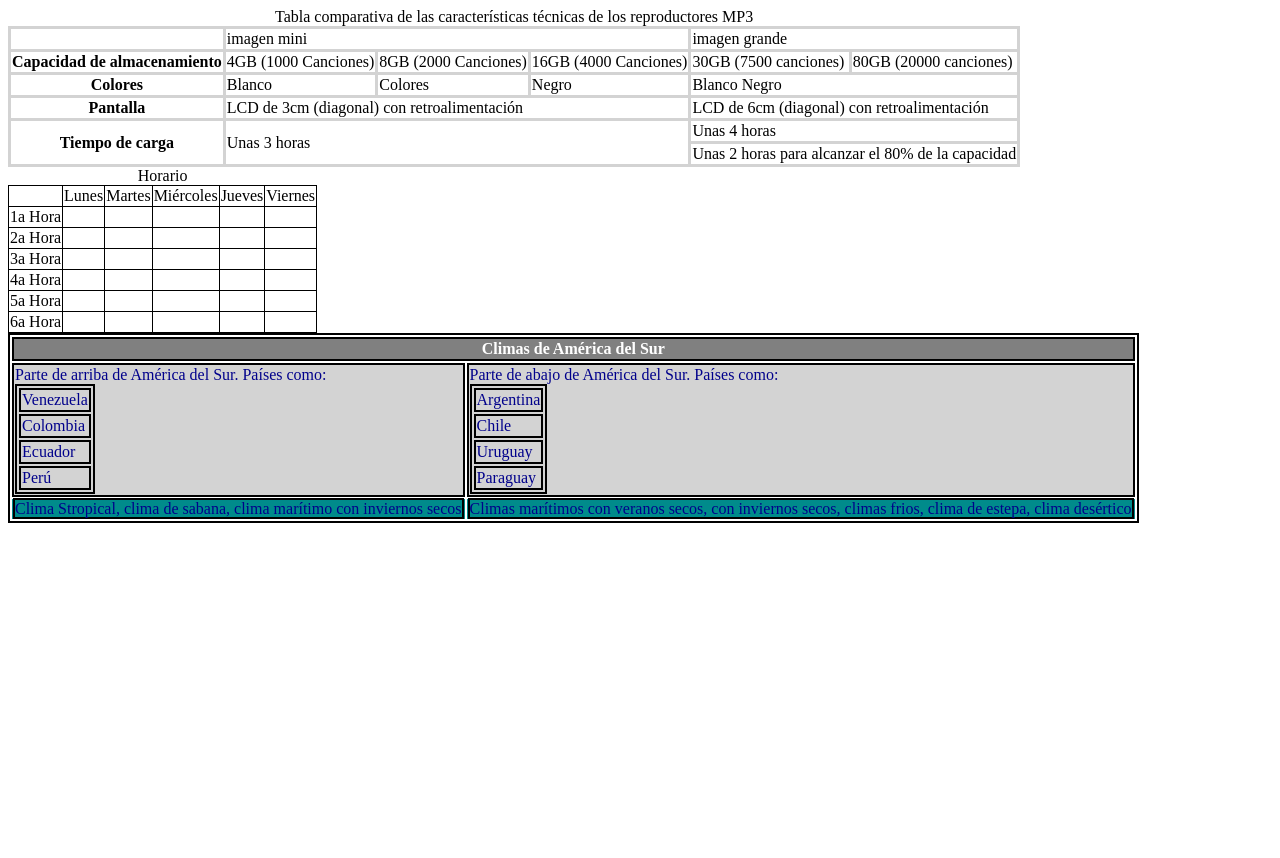
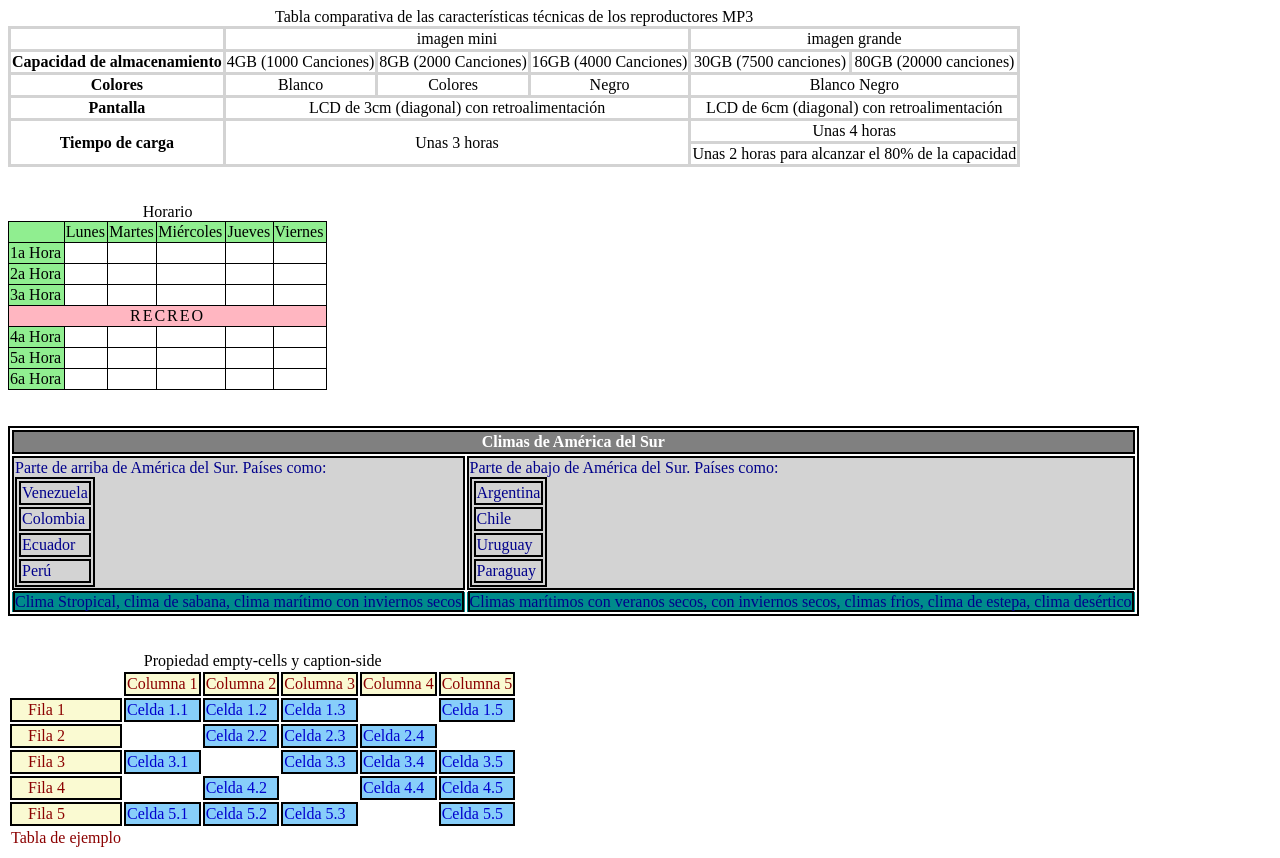
Before and after one commit to apabsuapol/PabloSP, a plain HTML site: page Ejercicio5/index.html in a window 1280 px wide. Before the commit the page ends 800 px from the top, so only its background shows below. Drawn offline with Linux system fonts and the light colour scheme.

Commit message:
Terminado

```diff
--- a/Ejercicio5/index.html
+++ b/Ejercicio5/index.html
@@ -10,14 +10,14 @@
     <table style="border-collapse: collapse; border: 3px solid lightgray">
         <caption>Tabla comparativa de las características técnicas de los reproductores MP3</caption>
         <thead>
-          <tr style="border-collapse: collapse; border: 3px solid lightgray">
+          <tr style="border-collapse: collapse; border: 3px solid lightgray;text-align: center;">
             <th></th>
-            <td style="border-collapse: collapse; border: 3px solid lightgray" colspan="3">imagen mini</td>
+            <td style="border-collapse: collapse; border: 3px solid lightgray" colspan="3"><span>imagen mini</span></td>
             <td style="border-collapse: collapse; border: 3px solid lightgray" colspan="2" >imagen grande</td>
           </tr>
         </thead>
         <tbody>
-          <tr style="border-collapse: collapse; border: 3px solid lightgray">
+          <tr style="border-collapse: collapse; border: 3px solid lightgray;text-align: center;">
             <th style="border-collapse: collapse; border: 3px solid lightgray"> Capacidad de almacenamiento</th>
             <td style="border-collapse: collapse; border: 3px solid lightgray">4GB (1000 Canciones)</td>
             <td style="border-collapse: collapse; border: 3px solid lightgray">8GB (2000 Canciones)</td>
@@ -25,21 +25,21 @@
             <td style="border-collapse: collapse; border: 3px solid lightgray">30GB (7500 canciones)</td>
             <td style="border-collapse: collapse; border: 3px solid lightgray">80GB (20000 canciones)</td>
           </tr>
-          <tr style="border-collapse: collapse; border: 3px solid lightgray">
+          <tr style="border-collapse: collapse; border: 3px solid lightgray;text-align: center;">
             <th style="border-collapse: collapse; border: 3px solid lightgray">Colores</th>
             <td style="border-collapse: collapse; border: 3px solid lightgray">Blanco</td>
             <td style="border-collapse: collapse; border: 3px solid lightgray">Colores</td>
             <td style="border-collapse: collapse; border: 3px solid lightgray">Negro</td>
             <td style="border-collapse: collapse; border: 3px solid lightgray" colspan="2">Blanco Negro</td>
           </tr>
-          <tr style="border-collapse: collapse; border: 3px solid lightgray">
+          <tr style="border-collapse: collapse; border: 3px solid lightgray;text-align: center;">
             <th style="border-collapse: collapse; border: 1px solid lightgray">Pantalla</th>
             <td style="border-collapse: collapse; border: 3px solid lightgray" colspan="3" >LCD de 3cm (diagonal) con retroalimentación</td>
             <td style="border-collapse: collapse; border: 3px solid lightgray" colspan="2">LCD de 6cm (diagonal) con retroalimentación</td>
           </tr>
         </tbody>
         <tfoot>
-          <tr style="border-collapse: collapse; border: 3px solid lightgray">
+          <tr style="border-collapse: collapse; border: 3px solid lightgray;text-align: center;">
             <th style="border-collapse: collapse; border: 3px solid lightgray" rowspan="2">Tiempo de carga</th>
             <td style="border-collapse: collapse; border: 3px solid lightgray" colspan="3" rowspan="2"> Unas 3 horas</td>
             <td style="border-collapse: collapse; border: 3px solid lightgray" colspan="2">Unas 4 horas</td>
@@ -49,20 +49,19 @@
           </tr>
         </tfoot>
       </table>
-
-
+      <br><br>
       <table style="border-collapse: collapse; border: 1px solid black">
         <caption style="text-align: center;">Horario</caption>
         <tr>
-          <td style="border-collapse: collapse; border: 1px solid black"></td>
-          <td style="border-collapse: collapse; border: 1px solid black">Lunes</td>
-          <td style="border-collapse: collapse; border: 1px solid black">Martes</td>
-          <td style="border-collapse: collapse; border: 1px solid black">Miércoles</td>
-          <td style="border-collapse: collapse; border: 1px solid black">Jueves</td>
-          <td style="border-collapse: collapse; border: 1px solid black">Viernes</td>
+          <td style="border-collapse: collapse; border: 1px solid black; background-color: lightgreen;"></td>
+          <td style="border-collapse: collapse; border: 1px solid black;background-color: lightgreen;">Lunes</td>
+          <td style="border-collapse: collapse; border: 1px solid black;background-color: lightgreen;">Martes</td>
+          <td style="border-collapse: collapse; border: 1px solid black;background-color: lightgreen;">Miércoles</td>
+          <td style="border-collapse: collapse; border: 1px solid black;background-color: lightgreen;">Jueves</td>
+          <td style="border-collapse: collapse; border: 1px solid black;background-color: lightgreen;">Viernes</td>
         </tr>
         <tr>
-          <td style="border-collapse: collapse; border: 1px solid black">1a Hora</td>
+          <td style="border-collapse: collapse; border: 1px solid black;background-color: lightgreen;">1a Hora</td>
           <td style="border-collapse: collapse; border: 1px solid black"></td>
           <td style="border-collapse: collapse; border: 1px solid black"></td>
           <td style="border-collapse: collapse; border: 1px solid black"></td>
@@ -70,7 +69,7 @@
           <td style="border-collapse: collapse; border: 1px solid black"></td>
         </tr>
         <tr>
-          <td style="border-collapse: collapse; border: 1px solid black">2a Hora</td>
+          <td style="border-collapse: collapse; border: 1px solid black;background-color: lightgreen;">2a Hora</td>
           <td style="border-collapse: collapse; border: 1px solid black"></td>
           <td style="border-collapse: collapse; border: 1px solid black"></td>
           <td style="border-collapse: collapse; border: 1px solid black"></td>
@@ -78,16 +77,16 @@
           <td style="border-collapse: collapse; border: 1px solid black"></td>
         </tr>
         <tr>
-          <td style="border-collapse: collapse; border: 1px solid black">3a Hora</td>
+          <td style="border-collapse: collapse; border: 1px solid black;background-color: lightgreen;">3a Hora</td>
           <td style="border-collapse: collapse; border: 1px solid black"></td>
           <td style="border-collapse: collapse; border: 1px solid black"></td>
           <td style="border-collapse: collapse; border: 1px solid black"></td>
           <td style="border-collapse: collapse; border: 1px solid black"></td>
           <td style="border-collapse: collapse; border: 1px solid black"></td>
         </tr>
-        <!-- parte del recreo -->
+        <tr><td colspan="6" style="background-color: lightpink;"><span style="padding: 120px;letter-spacing: 2px;"> RECREO </span></td></tr>
         <tr>
-          <td style="border-collapse: collapse; border: 1px solid black">4a Hora</td>
+          <td style="border-collapse: collapse; border: 1px solid black;background-color: lightgreen;">4a Hora</td>
           <td style="border-collapse: collapse; border: 1px solid black"></td>
           <td style="border-collapse: collapse; border: 1px solid black"></td>
           <td style="border-collapse: collapse; border: 1px solid black"></td>
@@ -95,7 +94,7 @@
           <td style="border-collapse: collapse; border: 1px solid black"></td>
         </tr>
         <tr>
-          <td style="border-collapse: collapse; border: 1px solid black">5a Hora</td>
+          <td style="border-collapse: collapse; border: 1px solid black;background-color: lightgreen;">5a Hora</td>
           <td style="border-collapse: collapse; border: 1px solid black"></td>
           <td style="border-collapse: collapse; border: 1px solid black"></td>
           <td style="border-collapse: collapse; border: 1px solid black"></td>
@@ -103,7 +102,7 @@
           <td style="border-collapse: collapse; border: 1px solid black"></td>
         </tr>
         <tr>
-          <td style="border-collapse: collapse; border: 1px solid black"> 6a Hora</td>
+          <td style="border-collapse: collapse; border: 1px solid black;background-color: lightgreen;"> 6a Hora</td>
           <td style="border-collapse: collapse; border: 1px solid black"></td>
           <td style="border-collapse: collapse; border: 1px solid black"></td>
           <td style="border-collapse: collapse; border: 1px solid black"></td>
@@ -111,7 +110,7 @@
           <td style="border-collapse: collapse; border: 1px solid black"></td>
         </tr>
       </table>
-
+      <br><br>
       <table style="border: 2px solid;">
         <thead>
           <tr>
@@ -120,7 +119,7 @@
         </thead>
         <tbody >
           <tr style="background-color:lightgray;">
-            <td style="border: 2px solid;"><span style="color: darkblue;">Parte de arriba de América del Sur. Países como:</span>
+            <td style="border: 2px solid;"><span style="color: darkblue;"><div ></div> Parte de arriba de América del Sur. Países como:</span>
              <table style="border: 2px solid;">
                   <tr><td style="border: 2px solid;"><span style="color: darkblue;">Venezuela</span></td></tr>
                   <tr><td style="border: 2px solid;"><span style="color: darkblue;">Colombia</span></td></tr>
@@ -144,5 +143,71 @@
           </tr>
         </tbody>
       </table>
-</body>
+      <br><br>
+      <table>
+        <caption style="text-align: center;">Propiedad empty-cells y caption-side</caption>
+        <thead>
+          <tr>
+            <td></td>
+            <td style="border: 2px solid;background-color: lightgoldenrodyellow;"><span style="color: darkred;">Columna 1</span></td>
+            <td style="border: 2px solid;background-color: lightgoldenrodyellow;"><span style="color: darkred;">Columna 2</span></td>
+            <td style="border: 2px solid;background-color: lightgoldenrodyellow;"><span style="color: darkred;">Columna 3</span></td>
+            <td style="border: 2px solid;background-color: lightgoldenrodyellow;"><span style="color: darkred;">Columna 4</span></td>
+            <td style="border: 2px solid;background-color: lightgoldenrodyellow;"><span style="color: darkred;">Columna 5</span></td>
+          </tr>
+      </thead>
+
+      <tbody>
+        <tr>
+          <td style="border: 2px solid;background-color: lightgoldenrodyellow;" ><span style="color: darkred;padding: 15px;">Fila 1</span></td>
+          <td style="border: 2px solid; background-color: lightskyblue;"><span style="color: mediumblue;">Celda 1.1</span></td>
+          <td style="border: 2px solid; background-color: lightskyblue;"><span style="color: mediumblue;">Celda 1.2</span></td>
+          <td style="border: 2px solid; background-color: lightskyblue;"><span style="color: mediumblue;">Celda 1.3</span></td>
+          <td></td>
+          <td style="border: 2px solid; background-color: lightskyblue;"><span style="color: mediumblue;">Celda 1.5</span></td>
+       </tr>
+
+       <tr>
+          <td style="border: 2px solid;background-color: lightgoldenrodyellow;" ><span style="color: darkred;padding: 15px;">Fila 2</span></td>
+          <td></td>
+          <td style="border: 2px solid; background-color: lightskyblue;"><span style="color: mediumblue;">Celda 2.2</span></td>
+          <td style="border: 2px solid; background-color: lightskyblue;"><span style="color: mediumblue;">Celda 2.3</span></td>
+          <td style="border: 2px solid; background-color: lightskyblue;"><span style="color: mediumblue;">Celda 2.4</span></td>
+          <td></td>
+       </tr>
+
+       <tr>
+        <td style="border: 2px solid;background-color: lightgoldenrodyellow;" ><span style="color: darkred;padding: 15px;">Fila 3</span></td>
+        <td style="border: 2px solid; background-color: lightskyblue;"><span style="color: mediumblue;">Celda 3.1</span></td>
+        <td></td>
+        <td style="border: 2px solid; background-color: lightskyblue;"><span style="color: mediumblue;">Celda 3.3</span></td>
+        <td style="border: 2px solid; background-color: lightskyblue;"><span style="color: mediumblue;">Celda 3.4</span></td>
+        <td style="border: 2px solid; background-color: lightskyblue;"><span style="color: mediumblue;">Celda 3.5</span></td>
+       </tr>
+
+       <tr>
+        <td style="border: 2px solid;background-color: lightgoldenrodyellow;" ><span style="color: darkred;padding: 15px;">Fila 4</span></td>
+        <td></td>
+        <td style="border: 2px solid; background-color: lightskyblue;"><span style="color: mediumblue;">Celda 4.2</span></td>
+        <td></td>
+        <td style="border: 2px solid; background-color: lightskyblue;"><span style="color: mediumblue;">Celda 4.4</span></td>
+        <td style="border: 2px solid; background-color: lightskyblue;"><span style="color: mediumblue;">Celda 4.5</span></td>
+       </tr>
+
+       <tr>
+        <td style="border: 2px solid;background-color: lightgoldenrodyellow;" ><span style="color: darkred;padding: 15px;">Fila 5</span></td>
+        <td style="border: 2px solid; background-color: lightskyblue;"><span style="color: mediumblue;">Celda 5.1</span></td>
+        <td style="border: 2px solid; background-color: lightskyblue;"><span style="color: mediumblue;">Celda 5.2</span></td>
+        <td style="border: 2px solid; background-color: lightskyblue;"><span style="color: mediumblue;">Celda 5.3</span></td>
+        <td></td>
+        <td style="border: 2px solid; background-color: lightskyblue;"><span style="color: mediumblue;">Celda 5.5</span></td>
+       </tr>
+      </tbody>
+      <tfoot>
+        <tr>
+          <td style="text-align: center;"><span style="color: darkred;">Tabla de ejemplo</span></td>
+          </tr>
+      </tfoot>
+      </table>
+ </body>
 </html>
```
